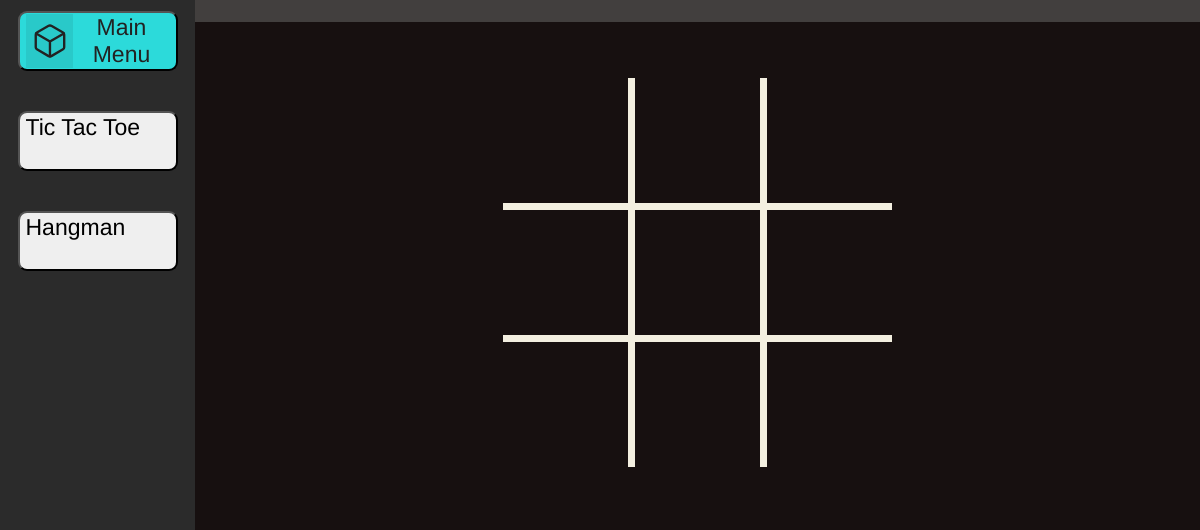
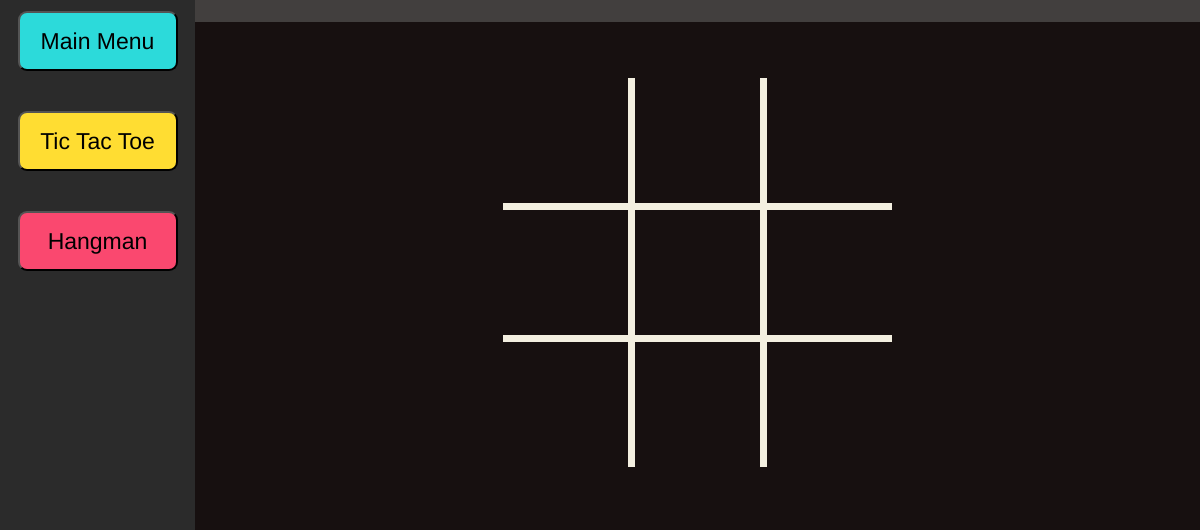
Before and after one commit to BonesBone/desktop-minigames, an Electron app: page index.html in a window 1200 px wide. Shown: the part 103-633 px from the top of the page. Drawn offline with nearby package versions, Linux system fonts and the light colour scheme.

Commit message:
version 0.7.2 no change

```diff
--- a/index.html
+++ b/index.html
@@ -11,13 +11,7 @@
             <h1 id="menu-text">Minigames</h1>
 
             <span id="select-buttons">
-                <button id="menu-select">
-                    <span id="menu-select-icon">
-                        <ion-icon name="cube-outline"></ion-icon>
-                    </span>
-                    <span id="menu-select-text">Main Menu</span>
-
-                </button>
+                <button id="menu-select">Main Menu</button>
 
                 <button id="tic-tac-toe-select">Tic Tac Toe</button>
                 <button id="hangman-select">Hangman</button>
@@ -88,9 +82,6 @@
             <p id="player-2-score">0</p>
             <p id="tie-score">0</p>
         </div>
-
-        <script type="module" src="https://unpkg.com/ionicons@7.1.0/dist/ionicons/ionicons.esm.js"></script>
-        <script nomodule src="https://unpkg.com/ionicons@7.1.0/dist/ionicons/ionicons.js"></script>
     </body>
 
     <footer>
--- a/style.css
+++ b/style.css
@@ -44,7 +44,7 @@ html{
 }
 
 #tic-tac-toe-select, #hangman-select, #menu-select{
-    display: inline-flex;
+    display: flexbox;
     width: 160px;
     height: 60px;
     margin-top: 40px;
@@ -54,25 +54,21 @@ html{
     outline: none;
     overflow: hidden;
     cursor: pointer;
+
     font-family: 'Franklin Gothic Medium', 'Arial Narrow', Arial, sans-serif;
+    align-content: center;
 }
 
 #menu-select{
     background: #2cdada;
 }
 
-#menu-select-text, #menu-select-icon{
-    display: inline-flex;
-    align-items: center;
-    padding: 0px 5px;
-    border: none;
-    height: 100%;
-    color:#222222;
+#tic-tac-toe-select{
+    background-color: rgb(255, 221, 50);
 }
 
-#menu-select-icon{
-    font-size: 1.65em;
-    background: rgba(0,0,0,0.08);
+#hangman-select{
+    background-color: rgb(250, 72, 111);
 }
 
 .Game-TTT{
```
